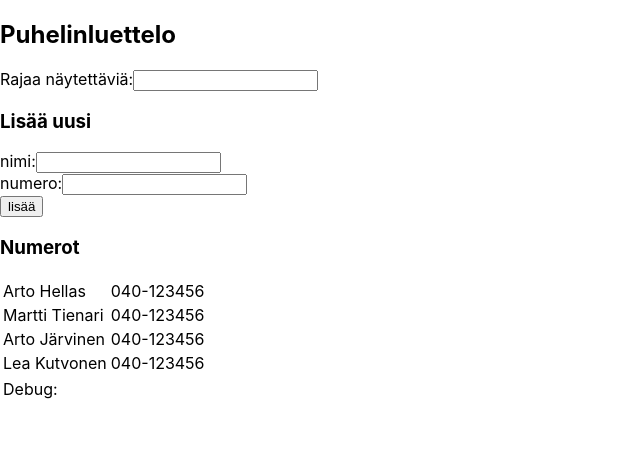
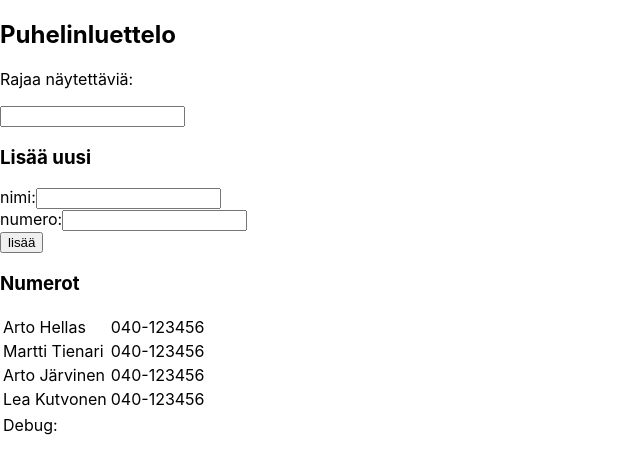
Before and after one commit to miipel/fullstackopen, a React (Create React App) app in the folder osa2/puhelinluettelo/: page / in a window 1280 px wide. Shown: the top 474 px of the page, without its empty margins (0-640 px from the left). Built offline with nearby package versions, Linux system fonts and the light colour scheme.

Commit message:
Completed task 2.10

```diff
--- a/osa2/puhelinluettelo/src/App.js
+++ b/osa2/puhelinluettelo/src/App.js
@@ -1,4 +1,7 @@
-import React from 'react';
+import React from 'react'
+
+import Filter from './Filter'
+import Form from './Form'
 
 class App extends React.Component {
   constructor(props) {
@@ -52,34 +55,17 @@ class App extends React.Component {
     return (
       <div>
         <h2>Puhelinluettelo</h2>
-        Rajaa näytettäviä:
-        <input
-          type='text'
-          value={this.state.filter}
-          onChange={this.filterChangedHandler}
+        <Filter
+          filterWord={this.state.filter}
+          changeHandler={this.filterChangedHandler}
         />
-        <h3>Lisää uusi</h3>
-        <form onSubmit={this.addPerson} >
-          <div>
-            nimi:
-            <input
-              type='text'
-              value={this.state.newName}
-              onChange={this.nameChangedHandler}
-            />
-          </div>
-          <div>
-            numero:
-            <input
-              type='number'
-              value={this.state.newNumber}
-              onChange={this.numberChangedHandler}
-            />
-          </div>
-          <div>
-            <button type="submit">lisää</button>
-          </div>
-        </form>
+        <Form
+          addNew={this.addPerson}
+          name={this.state.newName}
+          nameChanged={this.nameChangedHandler}
+          number={this.state.newNumber}
+          numberChanged={this.numberChangedHandler}
+        />
         <h3>Numerot</h3>
         <table>
           <tbody>
--- /dev/null
+++ b/osa2/puhelinluettelo/src/Filter.js
@@ -0,0 +1,16 @@
+import React from 'react'
+
+const filter = (props) => {
+  return (
+    <div>
+      <p>Rajaa näytettäviä:</p>
+      <input
+        type='text'
+        value={props.filterWord}
+        onChange={props.changeHandler}
+      />
+    </div>
+  )
+}
+
+export default filter
--- /dev/null
+++ b/osa2/puhelinluettelo/src/Form.js
@@ -0,0 +1,32 @@
+import React from 'react'
+
+const Form = (props) => {
+  return (
+    <div>
+      <h3>Lisää uusi</h3>
+      <form onSubmit={props.addNew} >
+        <div>
+          nimi:
+            <input
+            type='text'
+            value={props.name}
+            onChange={props.nameChanged}
+          />
+        </div>
+        <div>
+          numero:
+            <input
+            type='number'
+            value={props.number}
+            onChange={props.numberChanged}
+          />
+        </div>
+        <div>
+          <button type="submit">lisää</button>
+        </div>
+      </form>
+    </div>
+  )
+}
+
+export default Form
```
